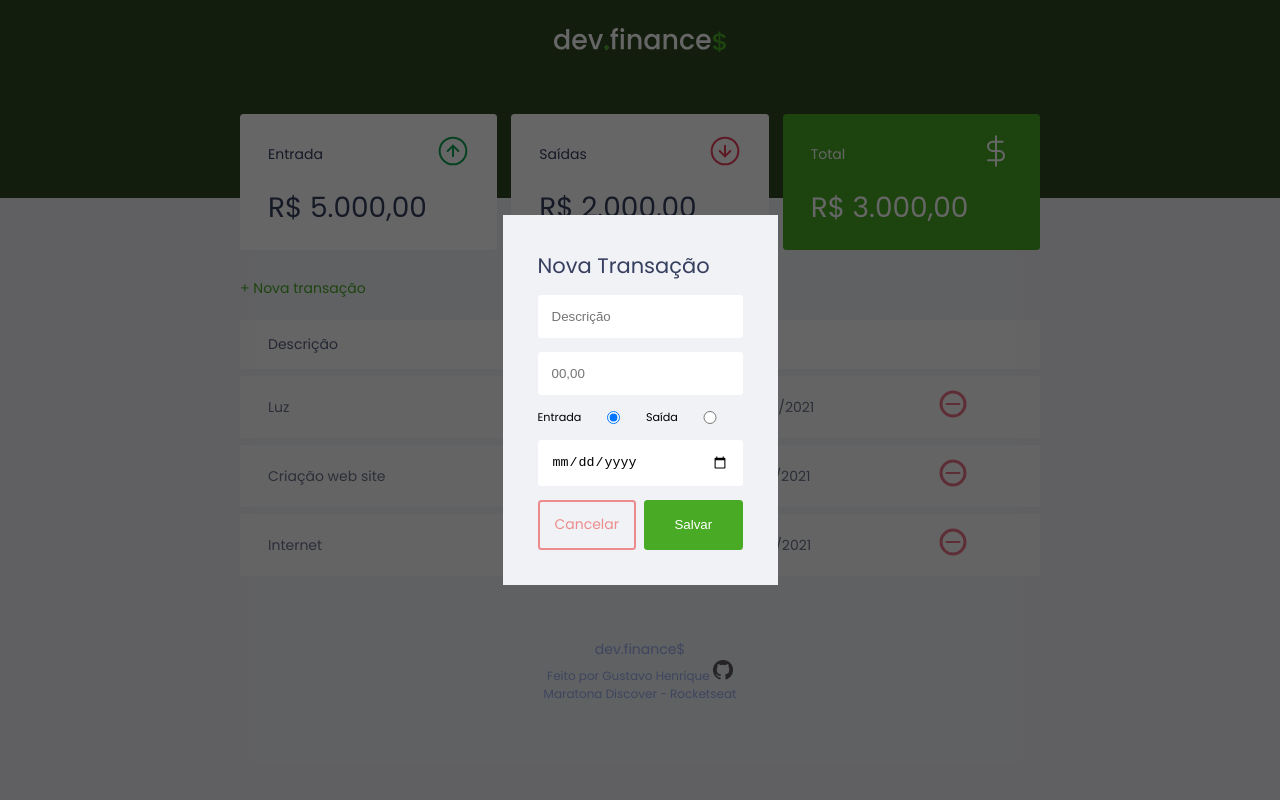
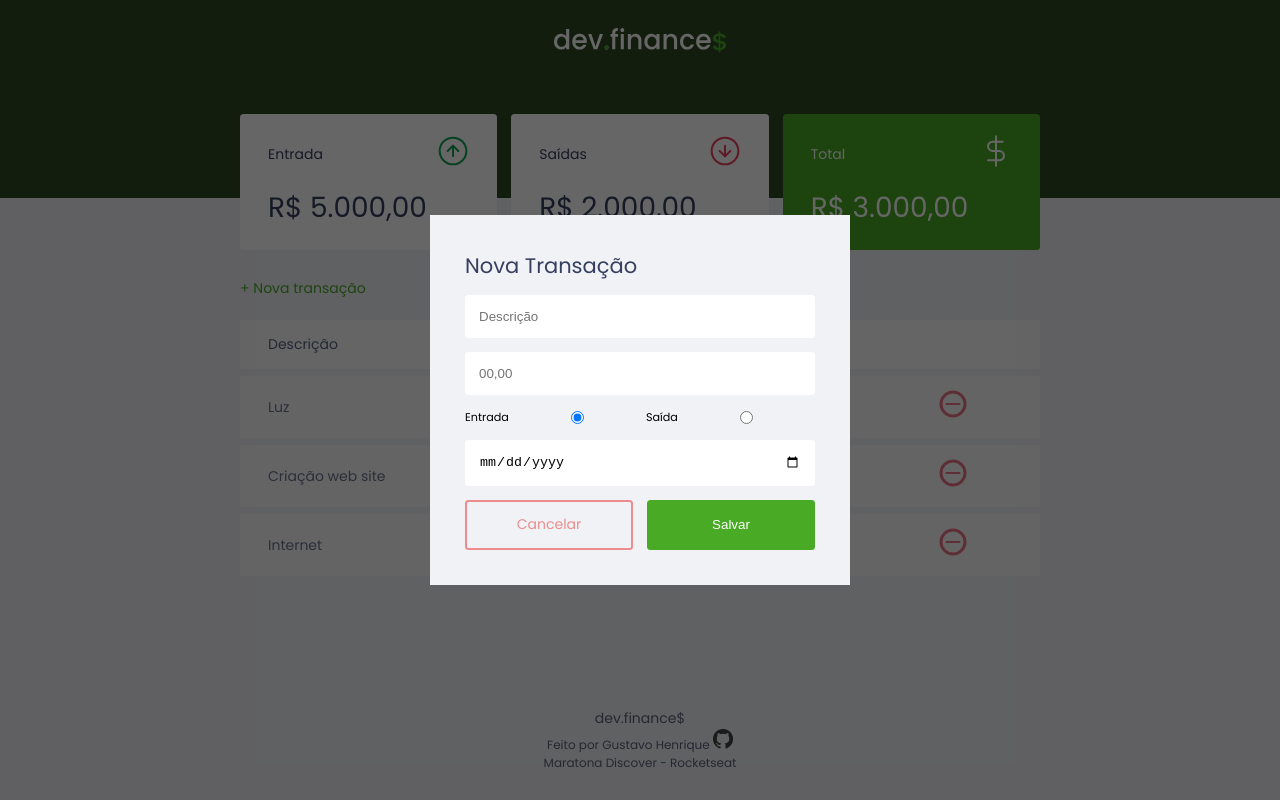
Before and after one commit to ghdpreto/dev.finance, a plain HTML site: page index.html in a window 1280 px wide. Both pictures are taken after a click on the link "+ Nova transação". Drawn offline with Linux system fonts and the light colour scheme.

Commit message:
Ajuste no footer

```diff
--- a/style.css
+++ b/style.css
@@ -37,6 +37,7 @@ body {
 .container {
     width: min(90vw, 800px);
     margin: auto;
+    position: relative;
 }
 
 
@@ -218,6 +219,7 @@ td.expense {
 
     position: fixed;
     top: 0;
+    z-index: 9999;
 
     display: flex;
     align-items: center;
@@ -239,13 +241,14 @@ td.expense {
     padding: 2.5rem;
 
     position: relative;
+    z-index: 1;
 }
 
 /* FORM MODAL */
 
 /* verificar o tamanho, não está aplicando */
 #form {
-    max-width: 500px;
+    min-width: 350px;
 }
 
 #form h2 {
@@ -289,6 +292,13 @@ footer {
     opacity: .8;
     text-align: center;
     padding: 4rem 0 2rem;
+    margin: auto;
+    width: 100%;
+
+    position: absolute;
+    bottom: 0;
+    left: 0;
+
 }
 footer p.author {
     font-size: 12px;
```
